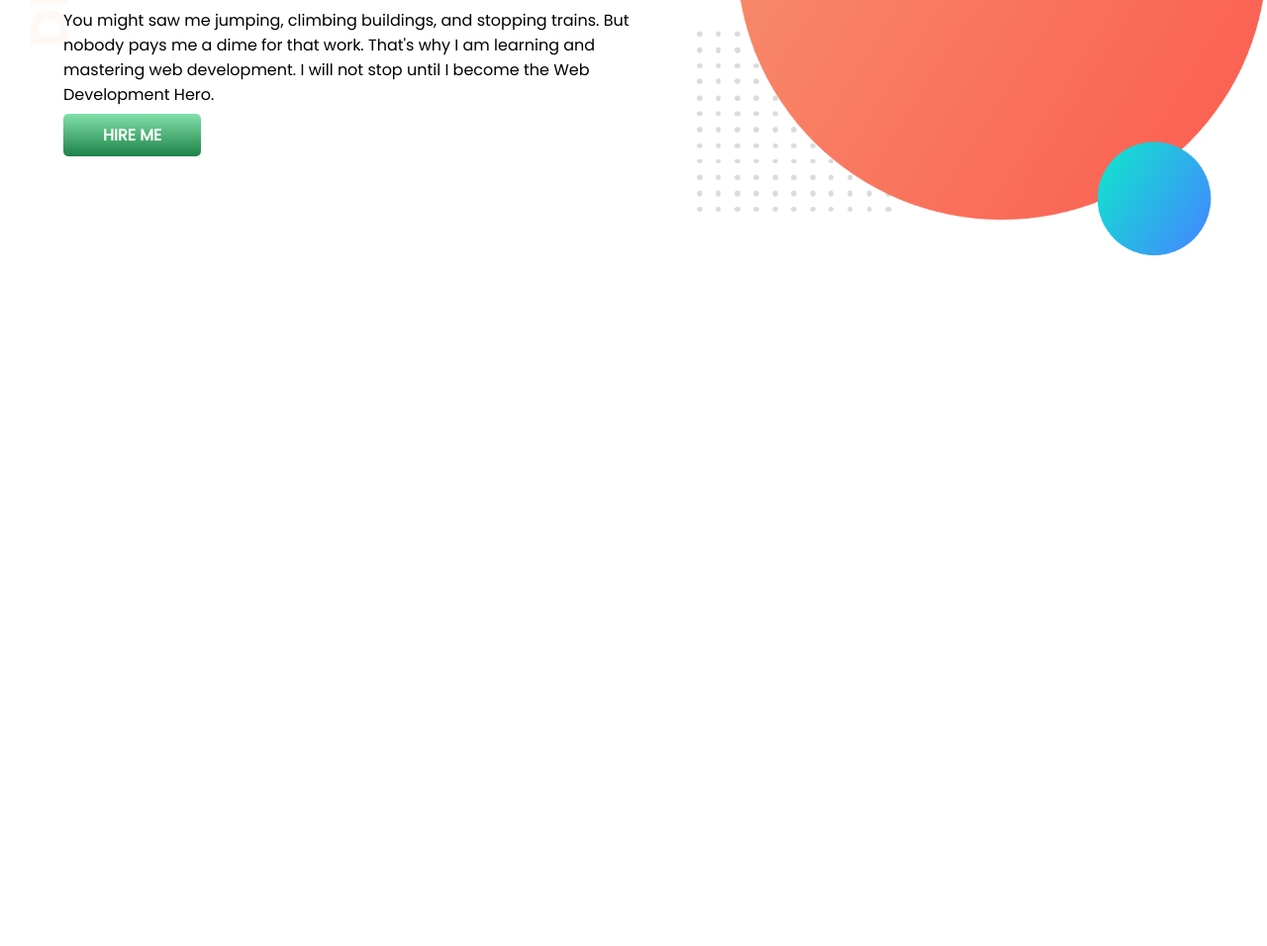
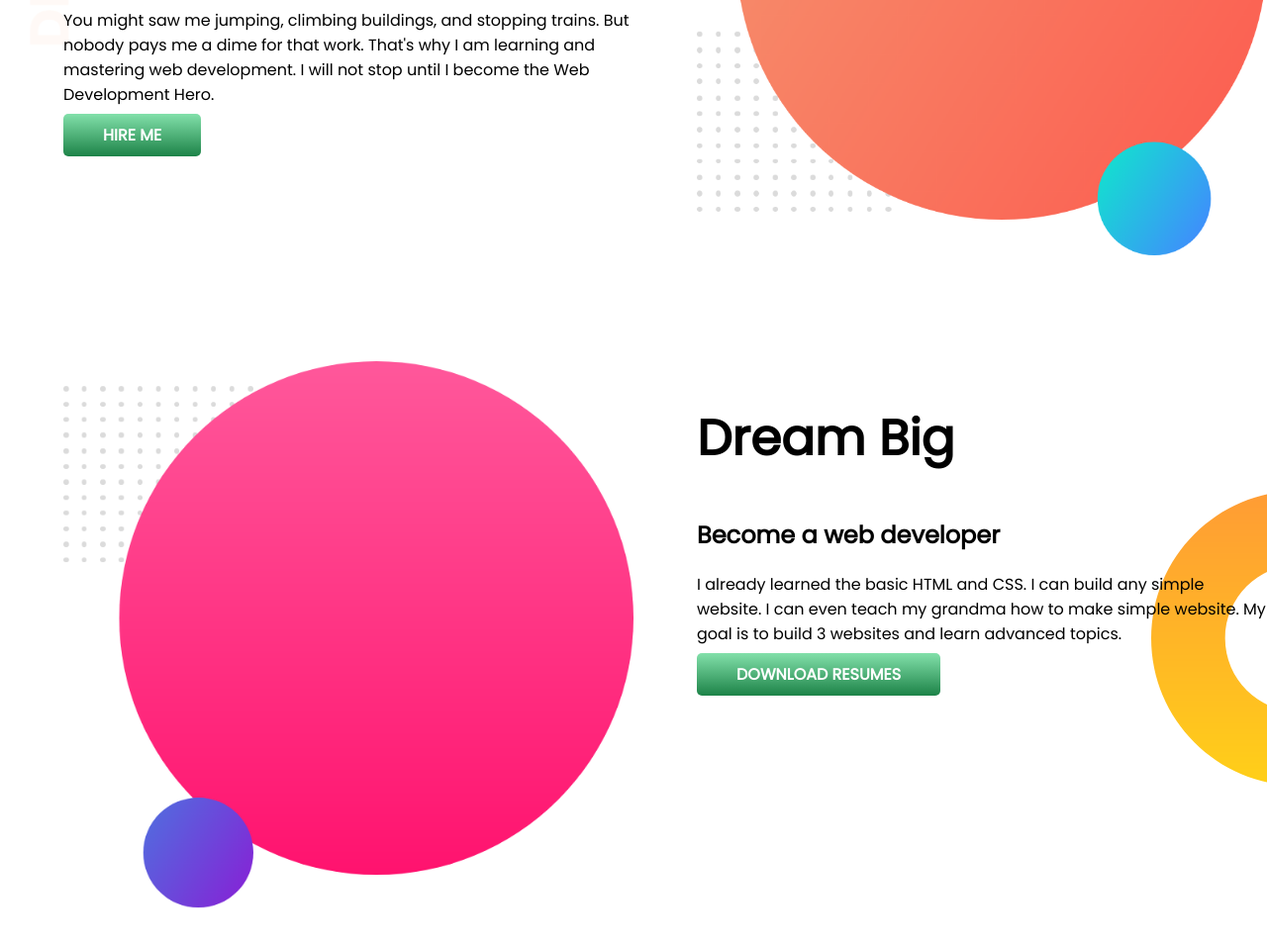
Before and after one commit to mdirfanuzzaman/Developer.protfolio, a plain HTML site: page index.html in a window 1280 px wide. Shown: the part 314-1270 px from the top of the page at 99% size. Before the commit the page ends 800 px from the top, so only its background shows below. Drawn offline with Linux system fonts and the light colour scheme.

Commit message:
Dream bit

```diff
--- a/index.html
+++ b/index.html
@@ -24,6 +24,17 @@
             <img src="images/my-bg.png" alt="">
         </div>
     </section>
+    <section class="big-dream">
+        <div class="half-width">
+            <img src="images/my-bg2.png" alt="" >
+        </div>
+        <div class="half-width">
+            <h1>Dream Big</h1>
+            <h2>Become a web developer</h2>
+            <p>I already learned the basic HTML and CSS. I can build any simple website. I can even teach my grandma how to make simple website. My goal is to build 3 websites and learn advanced topics.</p>
+            <a class="hire-button" href="https://www.google.com/" target="_blank">DOWNLOAD RESUMES</a>
+        </div>
+    </section>
 
 </body>
 </html>
--- a/style.css
+++ b/style.css
@@ -12,6 +12,7 @@ h1{
 
 section{
     display: flex;
+    margin-bottom: 100px;
 }
 .top-bg{
     background-image: url(images/top-banner.png);
@@ -33,3 +34,8 @@ section{
     padding: 10px 40px;
     border-radius: 5px;
 }
+.big-dream{
+    background-image: url(images/dream-bg.png);
+    background-repeat: no-repeat;
+    background-position: right;
+}
```
